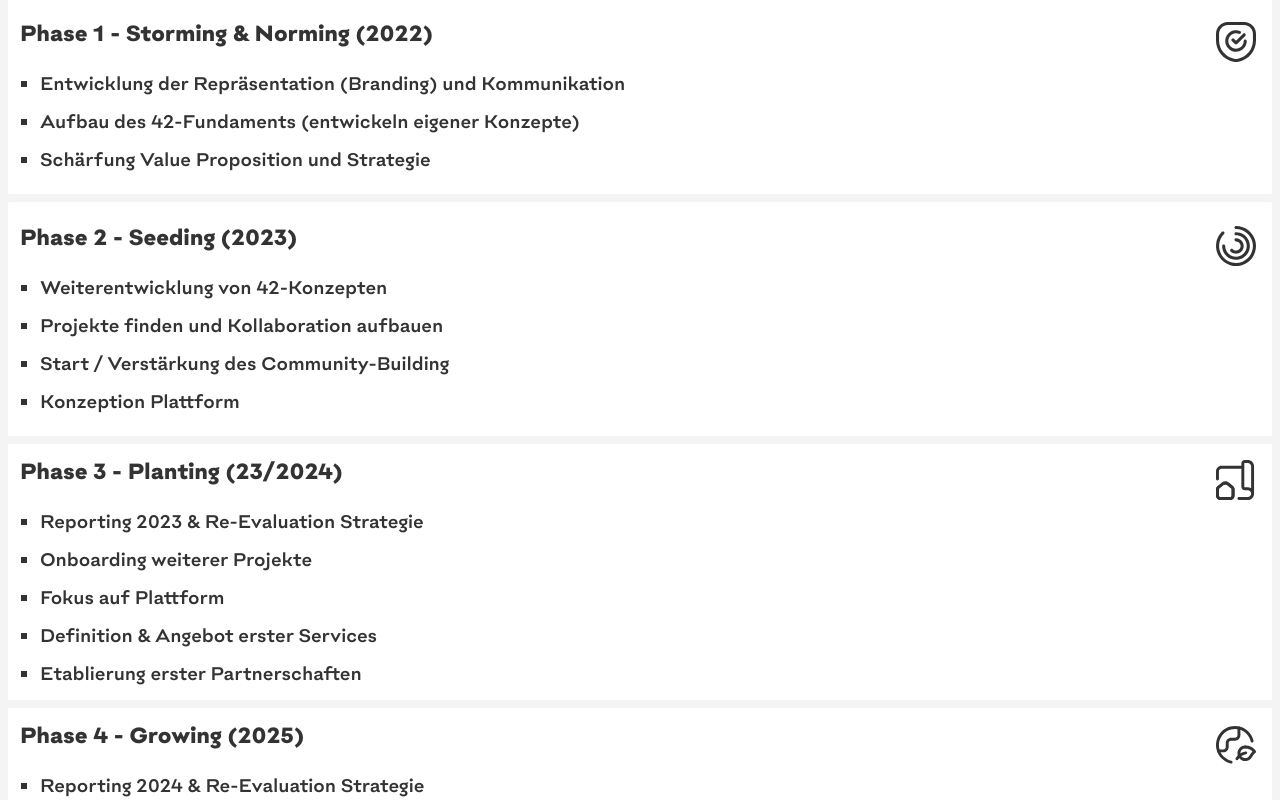
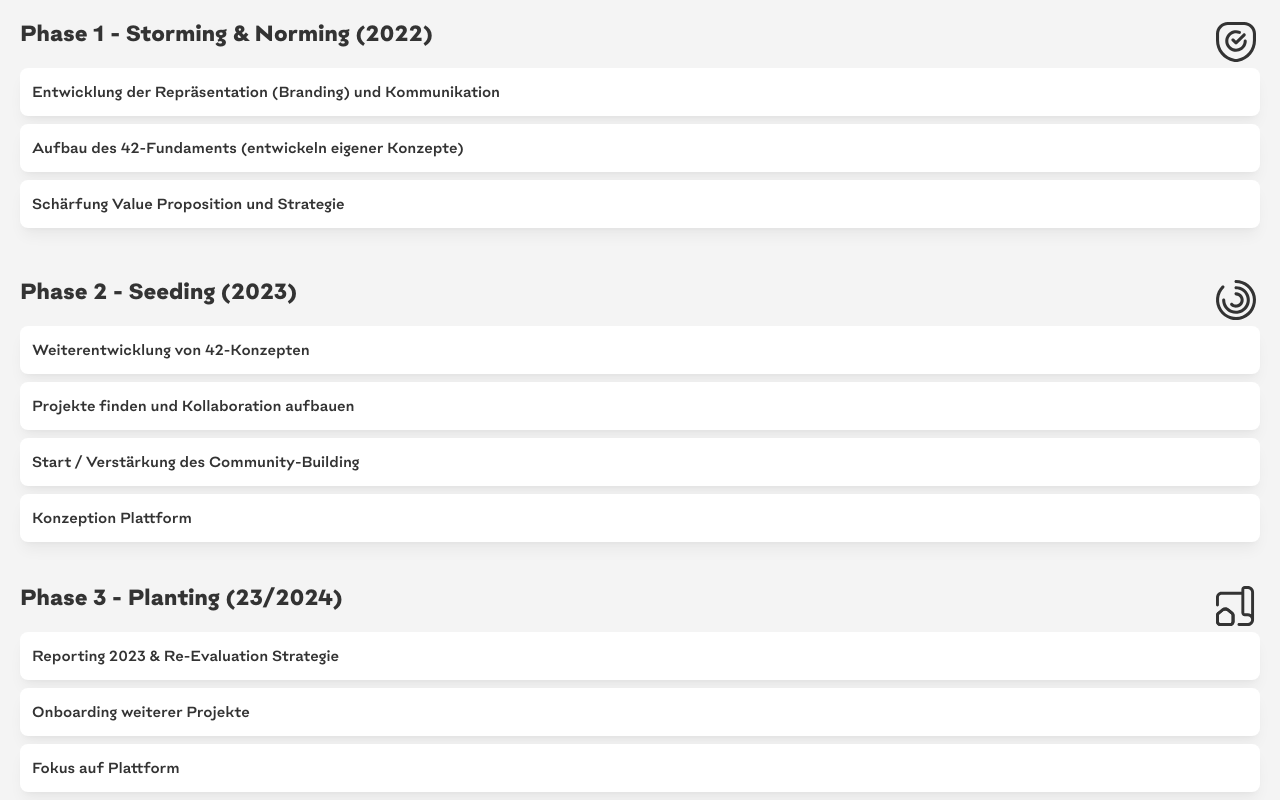
Before and after one commit to maroluke/remorrow, a Vue app: page /direction in a window 1280 px wide. Shown: the part 1060-1860 px from the top of the page. Built offline with nearby package versions, Linux system fonts and the light colour scheme.

Commit message:
style list items

```diff
--- a/src/assets/main.css
+++ b/src/assets/main.css
@@ -45,6 +45,7 @@
 }
 
 @layer base {
+
     *,
     *::before,
     *::after {
@@ -87,21 +88,17 @@
 
     .special-gradient {
         background-image:
-            linear-gradient(
-                to bottom,
+            linear-gradient(to bottom,
                 #F4F4F4 0 50%,
-                #18181A 50%
-        );
+                #18181A 50%);
     }
 
     ul.list {
-        @apply list-disc px-5;
-
-        list-style: square;
+        @apply flex flex-col gap-2 text-base;
     }
 
     ul.list li {
-        @apply mb-2 font-medium last:mb-0;
+        @apply rounded-lg p-3 bg-white text-coal font-medium shadow-lg;
     }
 
     .page-transition-enter-active,
--- a/src/views/DirectionView.vue
+++ b/src/views/DirectionView.vue
@@ -1,20 +1,20 @@
 <script setup>
-    import TitleParagraphItem from "@components/TitleParagraphItem.vue";
-    import JumboHeader from "@components/JumboHeader.vue";
-    import SquircleButton from "@components/SquircleButton.vue";
+import TitleParagraphItem from "@components/TitleParagraphItem.vue";
+import JumboHeader from "@components/JumboHeader.vue";
+import SquircleButton from "@components/SquircleButton.vue";
 </script>
 
 <template>
     <main class="bg-dark">
-        <JumboHeader
-            :src="'mykhailo-kopyt-lS2rJhjhC1o-unsplash.jpg'"
-        >
+        <JumboHeader :src="'mykhailo-kopyt-lS2rJhjhC1o-unsplash.jpg'">
             <template #title>
                 Unser Weg
             </template>
 
             <template #paragraph>
-                Wir stehen noch am Anfang, haben viele Ideen, sind motiviert und zu 100% davon überzeugt, dass wir als Gemeinschaft und Kollektiv mehr erreichen können. Um unsere Vision umzusetzen, haben wir eine Roadmap mit 4 Phasen entwickelt.
+                Wir stehen noch am Anfang, haben viele Ideen, sind motiviert und zu 100% davon überzeugt, dass wir als
+                Gemeinschaft und Kollektiv mehr erreichen können. Um unsere Vision umzusetzen, haben wir eine Roadmap
+                mit 4 Phasen entwickelt.
             </template>
         </JumboHeader>
 
@@ -25,14 +25,17 @@
                 </template>
 
                 <template #paragraph>
-                    In erster Linie möchten wir organisch wachsen. Wir möchten begeisterte Menschen finden, die Teil dieser Vision sein wollen und Partnerschaften schliessen, mit denen wir uns gemeinsam entwickeln und für künftiges Wachstum wurzeln können.
+                    In erster Linie möchten wir organisch wachsen. Wir möchten begeisterte Menschen finden, die Teil
+                    dieser Vision sein wollen und Partnerschaften schliessen, mit denen wir uns gemeinsam entwickeln und
+                    für künftiges Wachstum wurzeln können.
                     <br /><br />
                     Fortomorrow entwickeln wir durch die nachfolgenden Etappen:
                 </template>
             </TitleParagraphItem>
 
             <div class="grid grid-cols-1 gap-2 px-2">
-                <TitleParagraphItem :heading="3" :icon="'checked'" :iconStyle="'fill-coal'" class="bg-white text-coal rounded-lg p-3 py-5">
+                <TitleParagraphItem :heading="3" :icon="'checked'" :iconStyle="'fill-coal'"
+                    class="text-coal p-3 py-5">
                     <template #title>
                         Phase 1 - Storming & Norming (2022)
                     </template>
@@ -46,7 +49,8 @@
                     </template>
                 </TitleParagraphItem>
 
-                <TitleParagraphItem :heading="3" :icon="'running'" :iconStyle="'fill-coal'" class="bg-white text-coal rounded-lg p-3 py-5">
+                <TitleParagraphItem :heading="3" :icon="'running'" :iconStyle="'fill-coal'"
+                    class="text-coal p-3 py-5">
                     <template #title>
                         Phase 2 - Seeding (2023)
                     </template>
@@ -61,7 +65,8 @@
                     </template>
                 </TitleParagraphItem>
 
-                <TitleParagraphItem :heading="3" :icon="'planed'" :iconStyle="'fill-coal'" class="bg-white text-coal rounded-lg p-3">
+                <TitleParagraphItem :heading="3" :icon="'planed'" :iconStyle="'fill-coal'"
+                    class="text-coal p-3">
                     <template #title>
                         Phase 3 - Planting (23/2024)
                     </template>
@@ -77,7 +82,8 @@
                     </template>
                 </TitleParagraphItem>
 
-                <TitleParagraphItem :heading="3" :icon="'world'" :iconStyle="'fill-coal'" class="bg-white text-coal rounded-lg p-3">
+                <TitleParagraphItem :heading="3" :icon="'world'" :iconStyle="'fill-coal'"
+                    class="text-coal p-3">
                     <template #title>
                         Phase 4 - Growing (2025)
                     </template>
@@ -100,22 +106,22 @@
                 </template>
 
                 <template #paragraph>
-                    <strong>Zusammen leisten wir einen Beitrag</strong> für eine hoffnungsvolle und begeisternde Zukunft, in der wir Menschen im Einklang mit unserem Planeten und Mitmenschen leben können.
+                    <strong>Zusammen leisten wir einen Beitrag</strong> für eine hoffnungsvolle und begeisternde
+                    Zukunft, in der wir Menschen im Einklang mit unserem Planeten und Mitmenschen leben können.
                 </template>
             </TitleParagraphItem>
 
             <div class="px-2 my-5">
-                <img
-                    class="object-contain rounded-lg"
-                    src="@assets/media/the-loop-approach.jpg"
-                    alt="Purpose"
-                />
+                <img class="object-contain rounded-lg" src="@assets/media/the-loop-approach.jpg" alt="Purpose" />
                 <p class="text-moon text-sm mt-1 px-3">Quelle: The Loop Approach (Buch, TheDive)</p>
             </div>
 
             <TitleParagraphItem class="px-5">
                 <template #paragraph>
-                    <strong>Wir setzen uns für Ideen & Projekte ein</strong>, die einen nachweisbaren und positiven Impact realisieren und diesen in ihren Werten sowie Geschäftsmodell verankert haben. Für diese Unterfangen, die unseren Werten entsprechen und überzeugen, schaffen wir einen fruchtbaren Nährboden.
+                    <strong>Wir setzen uns für Ideen & Projekte ein</strong>, die einen nachweisbaren und positiven
+                    Impact realisieren und diesen in ihren Werten sowie Geschäftsmodell verankert haben. Für diese
+                    Unterfangen, die unseren Werten entsprechen und überzeugen, schaffen wir einen fruchtbaren
+                    Nährboden.
                 </template>
             </TitleParagraphItem>
         </section>
@@ -127,9 +133,12 @@
                 </template>
 
                 <template #paragraph>
-                    <strong>Ein besseres Morgen für Mensch und Planet</strong>, in dem Hoffnung, Inspiration und Begeisterung gegenwärtig ist und Mut für Veränderung macht.
+                    <strong>Ein besseres Morgen für Mensch und Planet</strong>, in dem Hoffnung, Inspiration und
+                    Begeisterung gegenwärtig ist und Mut für Veränderung macht.
                     <br /><br />
-                    Konkret will sich fortomorrow als relevante, globale Plattform etablieren um die richtigen Menschen & nachhaltige Projekte zusammenzubringen. So schaffen wir eine Basis für kollaboratives Wirken, die Lösung von Problemen und positivem Impact.
+                    Konkret will sich fortomorrow als relevante, globale Plattform etablieren um die richtigen Menschen
+                    & nachhaltige Projekte zusammenzubringen. So schaffen wir eine Basis für kollaboratives Wirken, die
+                    Lösung von Problemen und positivem Impact.
                 </template>
             </TitleParagraphItem>
 
@@ -139,15 +148,18 @@
                 </template>
 
                 <template #paragraph>
-                    Natürlich setzen wir uns auch konkrete Ziele, um unsere Vision in die Realität zu überführen. Trotzdem, nicht vergessen:
+                    Natürlich setzen wir uns auch konkrete Ziele, um unsere Vision in die Realität zu überführen.
+                    Trotzdem, nicht vergessen:
                     <br />
                     «Plans are nothing – planning is everything».
 
                     <div class="mt-5">
-                        <ul class="flex flex-col gap-2 text-md">
-                            <li class="rounded-lg p-3 bg-white font-medium">Reporting 2024 & Re-Evaluation Strategie</li>
-                            <li class="rounded-lg p-3 bg-white font-medium">Weitere Projekte, Mitglieder und Partner gewinnen</li>
-                            <li class="rounded-lg p-3 bg-white font-medium">Plattform-Erweiterung: Ideen.</li>
+                        <ul class="list">
+                            <li>Reporting 2024 & Re-Evaluation Strategie
+                            </li>
+                            <li>Weitere Projekte, Mitglieder und Partner
+                                gewinnen</li>
+                            <li>Plattform-Erweiterung: Ideen.</li>
                         </ul>
                     </div>
                 </template>
--- a/tailwind.config.js
+++ b/tailwind.config.js
@@ -18,6 +18,9 @@ module.exports = {
         'basic': '0 6px 20px rgba(0, 0, 0, 0.5)',
         'primary': '0 6px 20px rgba(4, 138, 191, 0.75)',
         'contrast': '0 3px 15px rgba(0, 0, 0, 0.95)',
+      },
+      boxShadow: {
+        'lg': '0 10px 15px -3px rgb(0 0 0 / 0.05), 0 4px 6px -4px rgb(0 0 0 / 0.05)',
       },
       fontFamily: {
         base: ["Biofolio-Ultimate"],
```
